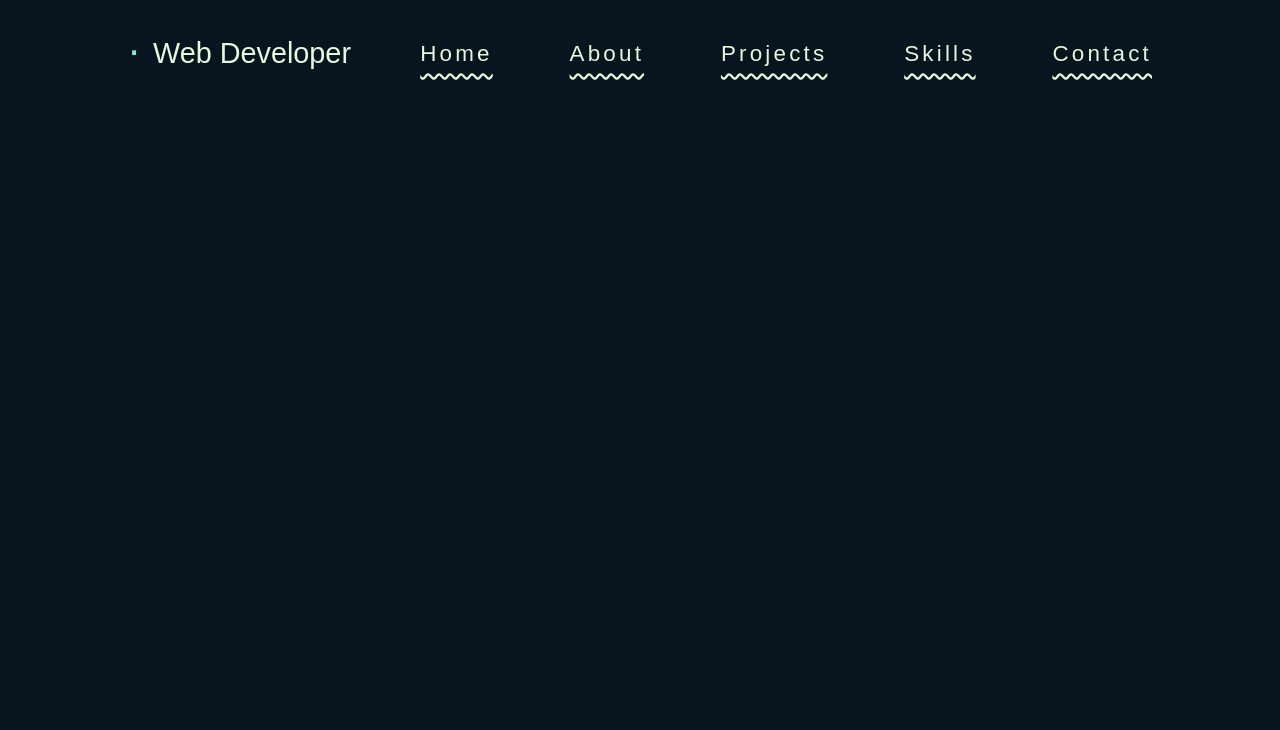
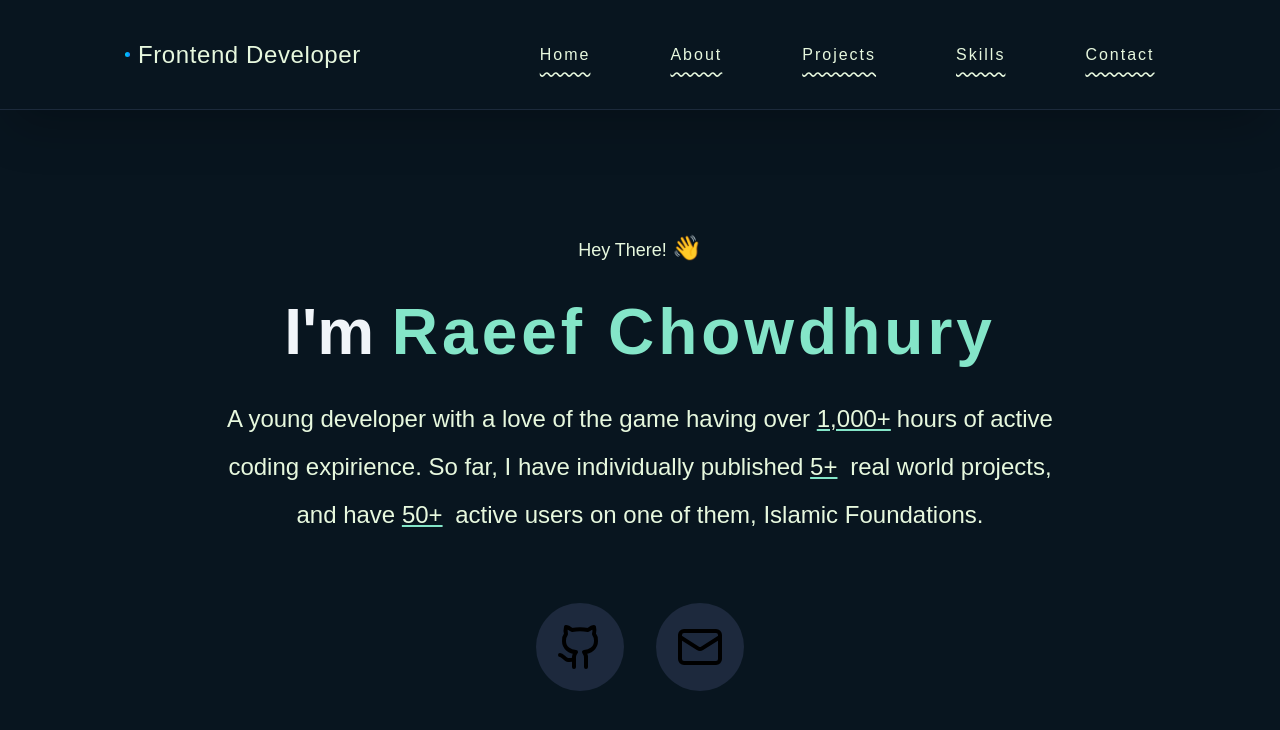
Before and after one commit to Raeef-Chowdhury/Portfolio, a Next.js app: page / in a window 1280 px wide. Shown: the top 730 px of the page. Built offline with nearby package versions, Linux system fonts and the light colour scheme.

Commit message:
finish 90% of header, finish hero socials,overview & name

```diff
--- a/app/globals.css
+++ b/app/globals.css
@@ -30,3 +30,21 @@ body {
   color: var(--foreground);
   font-family: Arial, Helvetica, sans-serif;
 }
+html {
+  font-size: 62.5%;
+  overflow-x: hidden;
+}
+@layer utilities {
+  @keyframes wave {
+    0%,
+    100% {
+      transform: rotate(0deg);
+    }
+    25% {
+      transform: rotate(20deg);
+    }
+    75% {
+      transform: rotate(-20deg);
+    }
+  }
+}
--- a/app/page.tsx
+++ b/app/page.tsx
@@ -1,4 +1,10 @@
 import Header from "@/components/header";
+import Hero from "@/components/hero";
 export default function Home() {
-  return <Header />;
+  return (
+    <>
+      <Header />
+      <Hero />
+    </>
+  );
 }
--- a/components/header.tsx
+++ b/components/header.tsx
@@ -1,36 +1,31 @@
 function Header() {
   return (
-    <header className="p-[2rem] max-w-[1920px] mx-[6rem] bg-background">
+    <header className="p-[3.6rem] max-w-[1920px] mx-auto  bg-background shadow-2xl border-b border-slate-700/50">
       <nav className="">
-        <ul className="flex items-center justify-between">
+        <ul className="flex items-center justify-around">
           <div>
-            <li className="flex items-center text-[1.8rem] gap-[0.8rem] text-text">
-              <span className="text-primary text-[2.4rem]  inline-block leading-none">
-                ⋅
+            <li className="group flex items-center gap-3 hover:cursor-pointer hover:scale-125 text-slate-100 text-lg font-light transition-all duration-300 hover:translate-x-1">
+              <span className="flex items-center justify-center w-2 h-2 rounded-full bg-gradient-to-r from-cyan-400 to-blue-500 group-hover:scale-150 transition-transform duration-300 shadow-lg shadow-cyan-500/50" />
+              <span className=" tracking-wide text-text text-[2.4rem]">
+                Frontend Developer
               </span>
-              Web Developer
             </li>
           </div>
-          <div className="flex items-center capitalize gap-[4.8rem]">
-            <li className="text-text text-[1.4rem] underline underline-offset-12 hover:text-primary transition-all hover:scale-125 hover:cursor-pointer tracking-[0.2rem]  decoration-wavy">
-              <span>Home</span>
-            </li>
-            <li className="text-text text-[1.4rem] underline underline-offset-12 hover:text-primary transition-all hover:scale-125 hover:cursor-pointer tracking-[0.2rem] decoration-wavy">
-              About
-            </li>
-            <li className="text-text text-[1.4rem] underline underline-offset-12 hover:text-primary transition-all hover:scale-125 hover:cursor-pointer tracking-[0.2rem] decoration-wavy">
-              Projects
-            </li>
-            <li className="text-text text-[1.4rem] underline underline-offset-12 hover:text-primary transition-all hover:scale-125 hover:cursor-pointer tracking-[0.2rem] decoration-wavy">
-              Skills
-            </li>
-            <li className="text-text text-[1.4rem] underline underline-offset-12 hover:text-primary transition-all hover:scale-125 hover:cursor-pointer tracking-[0.2rem] decoration-wavy">
-              Contact
-            </li>
+          <div className="flex items-center capitalize gap-[8rem]">
+            <NavbarItem name="Home" /> <NavbarItem name="About" />{" "}
+            <NavbarItem name="Projects" /> <NavbarItem name="Skills" />{" "}
+            <NavbarItem name="Contact" />
           </div>
         </ul>
       </nav>
     </header>
   );
 }
+function NavbarItem({ name }: { name: string }) {
+  return (
+    <li className="text-text text-[1.6rem] underline underline-offset-12 hover:text-primary transition-all hover:scale-125 hover:cursor-pointer tracking-[0.2rem] decoration-wavy">
+      {name}
+    </li>
+  );
+}
 export default Header;
--- /dev/null
+++ b/components/hero.tsx
@@ -0,0 +1,84 @@
+function Hero() {
+  return (
+    <div className="flex flex-col mx-auto max-w-[1440px] items-center justify-center text-center mt-[12rem] px-6">
+      <div className="">
+        <p className="text-text text-[1.8rem] mb-[1.8rem]">
+          Hey There!{" "}
+          <span className="inline-block text-[2.4rem] hover:animate-[wave_0.5s_ease-in-out_infinite] cursor-pointer">
+            👋
+          </span>
+        </p>
+
+        <h1 className="text-[6.4rem]  font-bold text-slate-100 mb-6">
+          I&apos;m{" "}
+          <span className="text-primary  text-[6.4rem] tracking-[0.4rem]">
+            Raeef Chowdhury
+          </span>
+        </h1>
+
+        <p className="text-text text-[2.4rem] mb-8 max-w-[844px] leading-loose">
+          A young developer with a love of the game having over{" "}
+          <span className="underline underline-offset-2 hover:bg-primary hover:text-background transition-colors hover:cursor-pointer mr-[0.6rem] decoration-primary">
+            1,000+
+          </span>
+          hours of active coding expirience. So far, I have individually
+          published{" "}
+          <span className="underline underline-offset-2 hover:bg-primary hover:text-background transition-colors hover:cursor-pointer mr-[0.6rem] decoration-primary">
+            5+
+          </span>{" "}
+          real world projects, and have{" "}
+          <span className="underline underline-offset-2 hover:bg-primary hover:text-background transition-colors hover:cursor-pointer mr-[0.6rem] decoration-primary">
+            50+
+          </span>{" "}
+          active users on one of them, Islamic Foundations.
+        </p>
+
+        <div className="flex gap-[3.2rem] max-w-[644px] justify-self-center mt-[6.4rem]">
+          <a
+            href="https://github.com/raeef-chowdhury"
+            target="_blank"
+            rel="noopener noreferrer"
+          >
+            <button className="rounded-full p-[2rem] bg-slate-800 hover:bg-slate-700 transition-all hover:scale-105 hover:cursor-pointer">
+              <svg
+                xmlns="http://www.w3.org/2000/svg"
+                width="48"
+                height="48"
+                viewBox="0 0 24 24"
+                fill="none"
+                stroke="currentColor"
+                strokeWidth="2"
+                strokeLinecap="round"
+                strokeLinejoin="round"
+                className="lucide lucide-github-icon lucide-github"
+              >
+                <path d="M15 22v-4a4.8 4.8 0 0 0-1-3.5c3 0 6-2 6-5.5.08-1.25-.27-2.48-1-3.5.28-1.15.28-2.35 0-3.5 0 0-1 0-3 1.5-2.64-.5-5.36-.5-8 0C6 2 5 2 5 2c-.3 1.15-.3 2.35 0 3.5A5.403 5.403 0 0 0 4 9c0 3.5 3 5.5 6 5.5-.39.49-.68 1.05-.85 1.65-.17.6-.22 1.23-.15 1.85v4" />
+                <path d="M9 18c-4.51 2-5-2-7-2" />
+              </svg>
+            </button>
+          </a>{" "}
+          <a href="mailto:raeef.chowdhury23@gmail.com">
+            <button className="rounded-full p-[2rem] bg-slate-800 hover:bg-slate-700 transition-all hover:scale-105 hover:cursor-pointer">
+              <svg
+                xmlns="http://www.w3.org/2000/svg"
+                width="48"
+                height="48"
+                viewBox="0 0 24 24"
+                fill="none"
+                stroke="currentColor"
+                strokeWidth="2"
+                strokeLinecap="round"
+                strokeLinejoin="round"
+              >
+                <rect width="20" height="16" x="2" y="4" rx="2" />
+                <path d="m22 7-8.97 5.7a1.94 1.94 0 0 1-2.06 0L2 7" />
+              </svg>
+            </button>
+          </a>
+        </div>
+      </div>
+    </div>
+  );
+}
+
+export default Hero;
```
